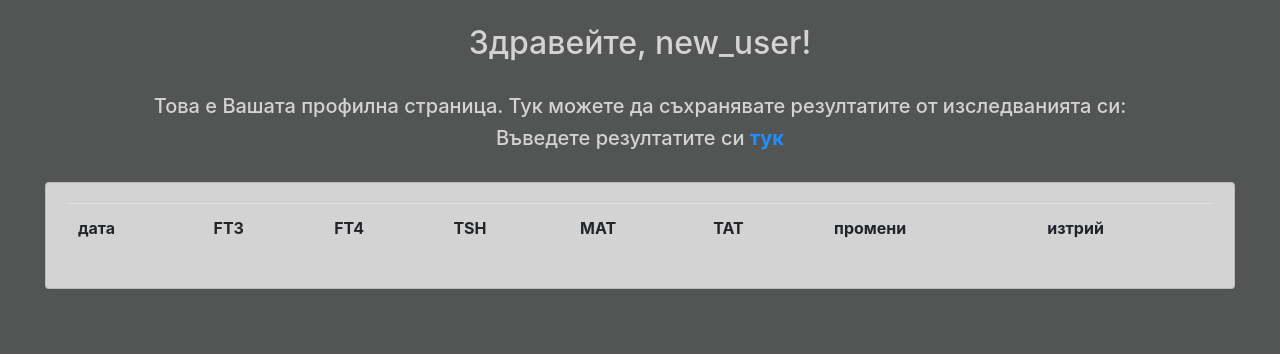
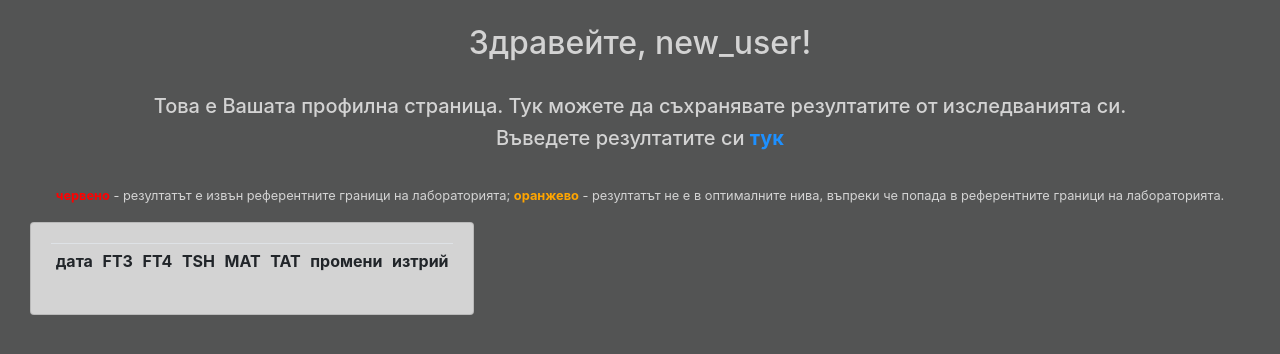
Before and after one commit to Tatyana-Petkova/MeasureHashimoto, a Django app: page /users/profile_page/5/ in a window 1280 px wide. Shown: the part 40-394 px from the top of the page. Run offline with Django 3.2, Linux system fonts and the light colour scheme; data comes from the database, SQL or seed files in the repository; both versions use the stored data as it was after the commit; lists and menus that the app fills with data are empty; some libraries are stand-ins or nearby versions.

Commit message:
add red and orange alerts logic in the results section in the profile_page.html; change the style of the table in the profile_page.html

```diff
--- a/templates/users/profile_page.html
+++ b/templates/users/profile_page.html
@@ -7,17 +7,23 @@
 
     <br>
 
-    <h5 style="color: lightgrey; text-align: center">Това е Вашата профилна страница. Тук можете да съхранявате резултатите от изследванията си:</h5>
+    <h5 style="color: lightgrey; text-align: center">Това е Вашата профилна страница. Тук можете да съхранявате резултатите от изследванията си.</h5>
+
 
     <h5 style="color: lightgrey; text-align: center"><span>Въведете резултатите си <strong><a href="{% url 'add_results' %}" style="color:dodgerblue">тук</a></strong></span></h5>
 
     <br>
 
+    <p style="text-align: center"><small><strong><a style="color: red">червено</a></strong> - резултатът е извън референтните граници на лабораторията;
+    <strong><a style="color: orange">оранжево</a></strong> - резултатът не е в оптималните нива, въпреки че попада
+        в референтните граници на лабораторията.</small></p>
+
+
     <div class="row" id="results-table">
 
-        <div class="col-md" >
+        <div class="col-md-inline-flex" >
             <div class="card card-body" style="background-color: lightgrey">
-                <table class="table">
+                <table class="table table-hover table-sm">
 
                         <tr>
                             <th>дата</th>
@@ -33,11 +39,28 @@
                         {% for result in results_bulk %}
                             <tr>
                                 <td>{{ result.date_created }}</td>
-                                <td>{{ result.ft3 }}</td>
-                                <td>{{ result.ft4 }}</td>
-                                <td>{{ result.tsh }}</td>
-                                <td>{{ result.mat }}</td>
-                                <td>{{ result.tat }}</td>
+
+                                <td style="color:{% if result.ft3 >= 6.8 or result.ft3 <= 3.2 %}red
+                                                    {% elif  result.ft3 < 5.6 and result.ft3 > 3.2 %}orange
+                                                    {% endif %}"><strong>{{ result.ft3 }}</strong></td>
+
+                                <td style="color:{% if result.ft4 >= 22 or result.ft4 <= 12 %}red
+                                                    {% elif  result.ft4 < 18.67 and result.ft4 > 12 %}orange
+                                                    {% endif %}"><strong>{{ result.ft4 }}</strong></td>
+
+                                <td style="color:{% if result.tsh >= 4.2 or result.tsh <= 0.3 %}red
+                                                    {% elif  result.tsh < 1 and result.tsh > 0.3 %}orange
+                                                    {% elif  result.tsh < 4.2 and result.tsh > 2 %}orange
+                                                    {% endif %}"><strong>{{ result.tsh }}</strong></td>
+
+                                <td style="color:{% if result.mat >= 34 %}red
+                                                    {% elif result.mat > 0 %}orange
+                                                    {% endif %}"><strong>{{ result.mat }}</strong></td>
+
+                                <td style="color:{% if result.tat >= 115 %}red
+                                                    {% elif result.tat > 0 %}orange
+                                                    {% endif %}"><strong>{{ result.tat }}</strong></td>
+
                                 <td><a class="btn btn-sm btn-info" href="{%  url 'edit_results' result.id %}">Промени</a></td>
                                 <td><a class="btn btn-sm btn-danger" href="{%  url 'delete_results' result.id %}">Изтрий</a></td>
                             </tr>
```
Also changed, not shown: db.sqlite3.
